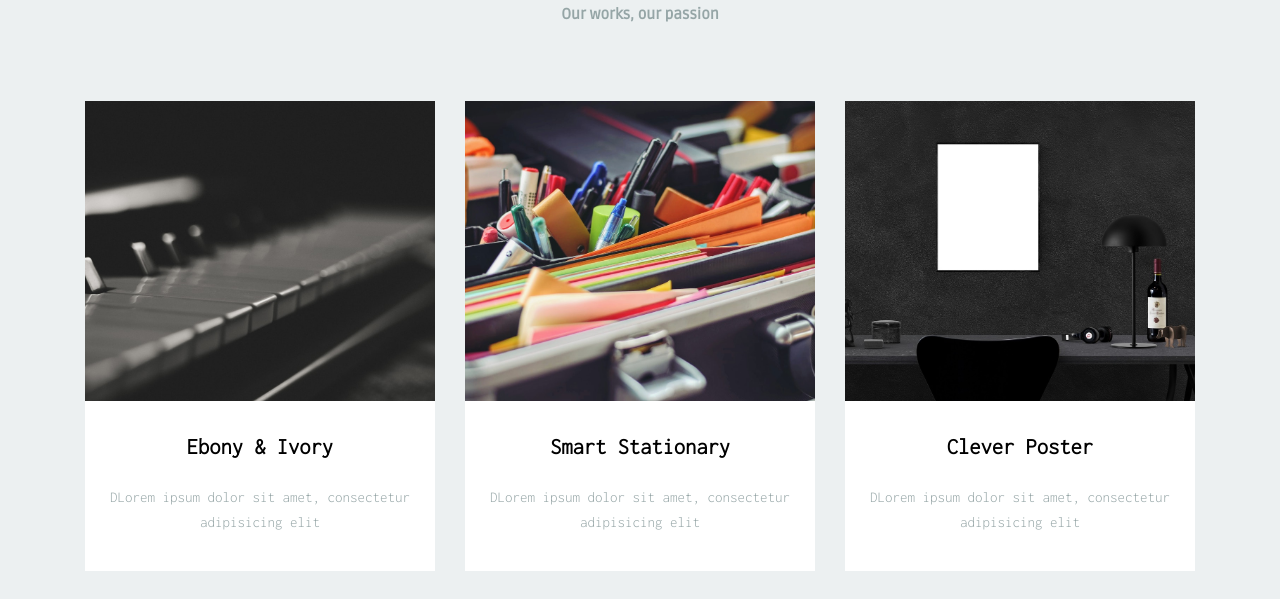
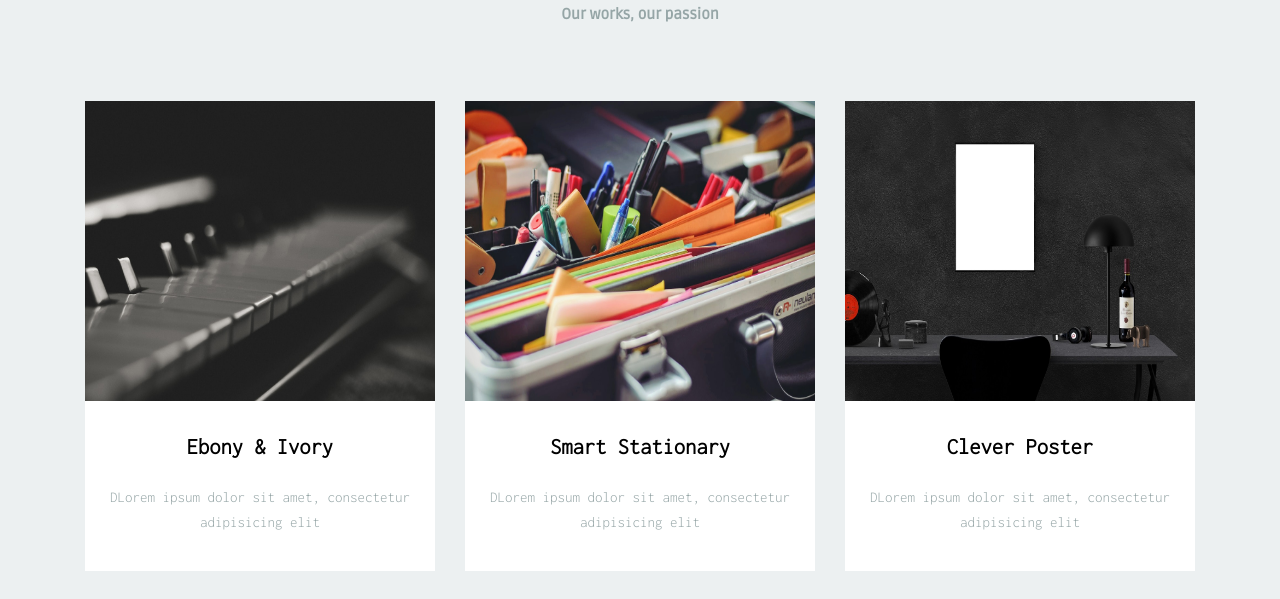
Before and after one commit to trojek71/projekt-3-6, a plain HTML site: page index.html in a window 1280 px wide. Shown: the part 1391-1990 px from the top of the page. Drawn offline with Linux system fonts and the light colour scheme; a web font is replaced by a local one.

Commit message:
Fix images in protfolio section

```diff
--- a/sass/style.scss
+++ b/sass/style.scss
@@ -196,14 +196,7 @@ font-family: $font-text;
 
 
 }
-/*.fa-shopping-basket, .fa-laptop-code, .fa-key{
-    color: #f1c40f;
-    font-size:20px;
-    //margin-left:45%;
-    display: table-cell;
-    vertical-align: center;
 
-}*/
 
 .service .col-lg-4, .col-m-12{
     padding-bottom: 50px;
@@ -243,9 +236,12 @@ font-family: $font-text;
 .card img{
     width: 100%;
     height: 300px;
+    //object-fit: cover;
+}
+.card .card-image{
     object-fit: cover;
+
 }
-
 .card{
     text-align: center;
     font-size:15px;
```
Also changed, not shown: index.html (+0 -2 lines), css/style.css, 1 other file.
